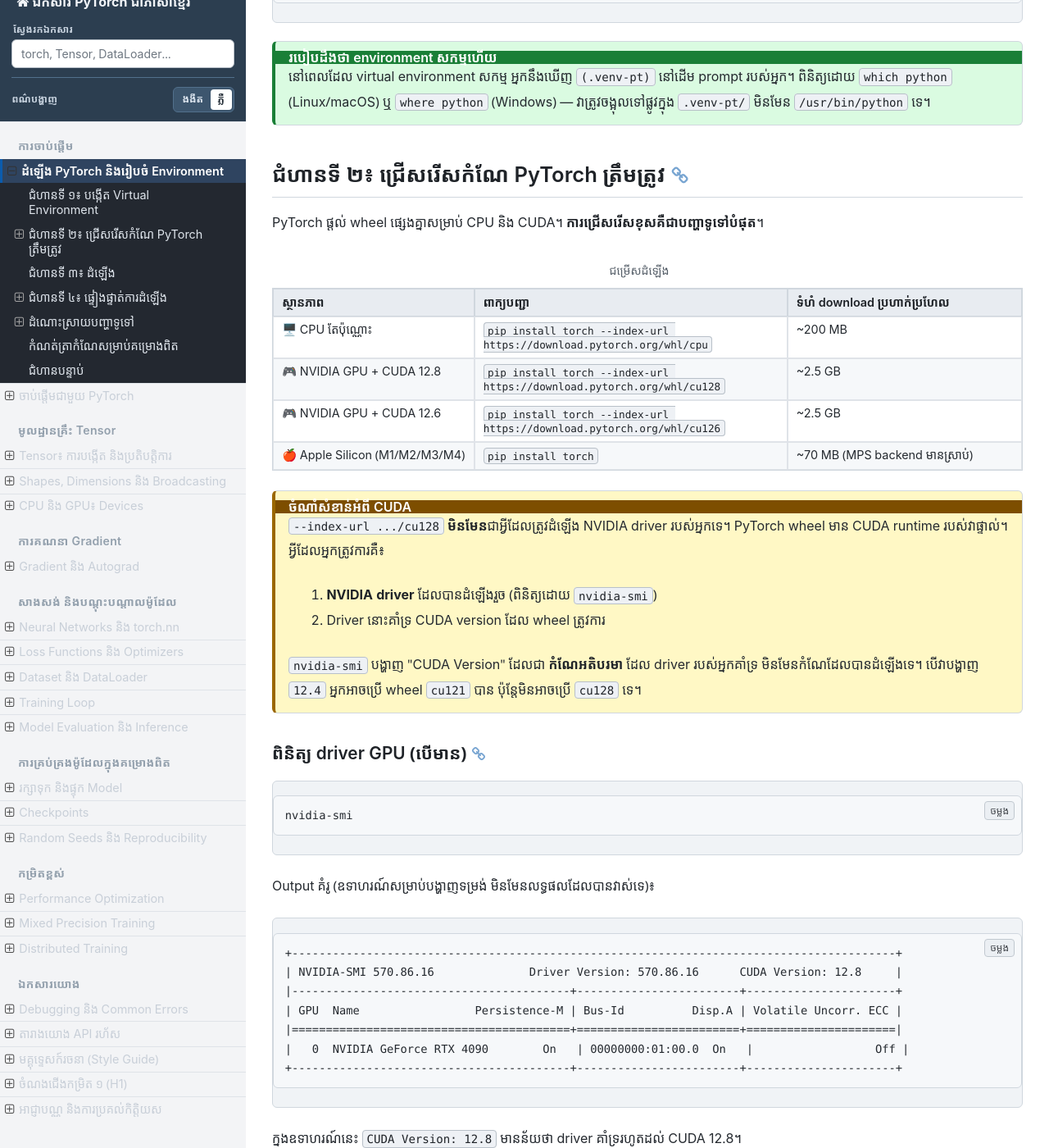
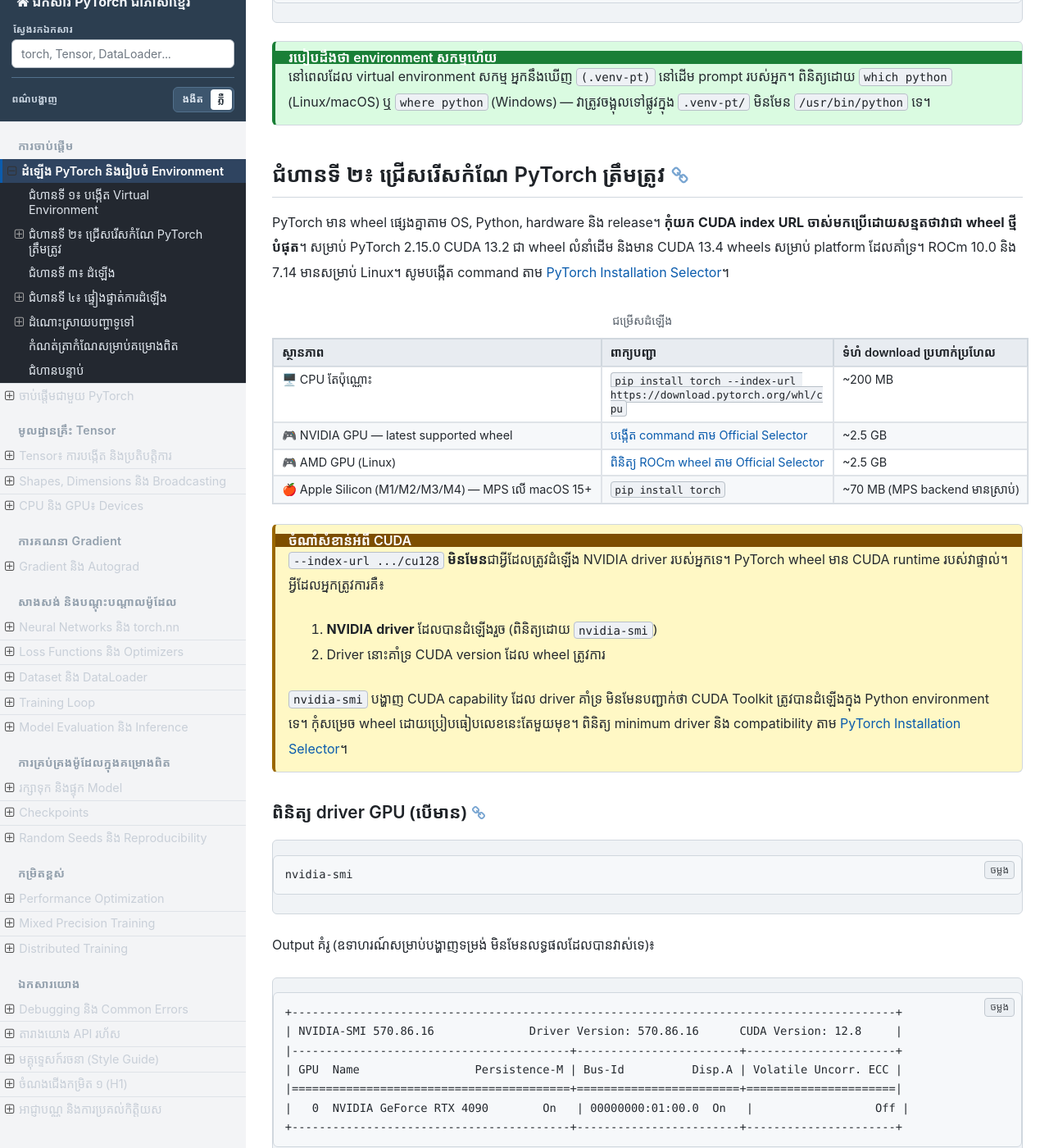
Before and after one commit to SeyhaLite/Pytorch-Documentation, a Sphinx documentation site: the page built from docs/source/installation.md, in a window 1280 px wide and 1400 px high, scrolled down 1367 px. Shown: the whole window at 82% size. Built offline with Sphinx 7.4.7 and the Read the Docs theme 3.1.0, drawn with Linux system fonts in a browser that asks for light colours; some web fonts are replaced; some of the changed text lies outside the part shown.

Commit message:
docs: correct installation guidance

````diff
--- a/docs/source/installation.md
+++ b/docs/source/installation.md
@@ -2,7 +2,7 @@
 
 ```{admonition} តម្រូវការ
 :class: note
-- **Python** 3.9 ឬខ្ពស់ជាង (ណែនាំ 3.11 ឬ 3.12)
+- **Python** 3.11 ឬខ្ពស់ជាង សម្រាប់ PyTorch 2.15។ PyTorch 2.14 ជាកំណែចុងក្រោយដែលគាំទ្រ Python 3.10។
 - **pip** ឬ **conda**
 - 🖥️ CPU គ្រប់គ្រាន់សម្រាប់រាល់មេរៀនក្នុងឯកសារនេះ។ GPU មានប្រយោជន៍តែសម្រាប់ {doc}`mixed-precision` និង {doc}`distributed-training` ប៉ុណ្ណោះ។
 ```
@@ -52,7 +52,7 @@
 
 ## ជំហានទី ២៖ ជ្រើសរើសកំណែ PyTorch ត្រឹមត្រូវ
 
-PyTorch ផ្ដល់ wheel ផ្សេងគ្នាសម្រាប់ CPU និង CUDA។ **ការជ្រើសរើសខុសគឺជាបញ្ហាទូទៅបំផុត**។
+PyTorch មាន wheel ផ្សេងគ្នាតាម OS, Python, hardware និង release។ **កុំយក CUDA index URL ចាស់មកប្រើដោយសន្មតថាវាជា wheel ថ្មីបំផុត**។ សម្រាប់ PyTorch 2.15.0 CUDA 13.2 ជា wheel លំនាំដើម និងមាន CUDA 13.4 wheels សម្រាប់ platform ដែលគាំទ្រ។ ROCm 10.0 និង 7.14 មានសម្រាប់ Linux។ សូមបង្កើត command តាម [PyTorch Installation Selector](https://pytorch.org/get-started/locally/)។
 
 ```{list-table} ជម្រើសដំឡើង
 :header-rows: 1
@@ -64,13 +64,13 @@
 * - 🖥️ CPU តែប៉ុណ្ណោះ
   - `pip install torch --index-url https://download.pytorch.org/whl/cpu`
   - ~200 MB
-* - 🎮 NVIDIA GPU + CUDA 12.8
-  - `pip install torch --index-url https://download.pytorch.org/whl/cu128`
+* - 🎮 NVIDIA GPU — latest supported wheel
+  - [បង្កើត command តាម Official Selector](https://pytorch.org/get-started/locally/)
   - ~2.5 GB
-* - 🎮 NVIDIA GPU + CUDA 12.6
-  - `pip install torch --index-url https://download.pytorch.org/whl/cu126`
+* - 🎮 AMD GPU (Linux)
+  - [ពិនិត្យ ROCm wheel តាម Official Selector](https://pytorch.org/get-started/locally/)
   - ~2.5 GB
-* - 🍎 Apple Silicon (M1/M2/M3/M4)
+* - 🍎 Apple Silicon (M1/M2/M3/M4) — MPS លើ macOS 15+
   - `pip install torch`
   - ~70 MB (MPS backend មានស្រាប់)
 ```
@@ -83,9 +83,7 @@
 1. **NVIDIA driver** ដែលបានដំឡើងរួច (ពិនិត្យដោយ `nvidia-smi`)
 2. Driver នោះគាំទ្រ CUDA version ដែល wheel ត្រូវការ
 
-`nvidia-smi` បង្ហាញ "CUDA Version" ដែលជា **កំណែអតិបរមា** ដែល driver របស់អ្នកគាំទ្រ
-មិនមែនកំណែដែលបានដំឡើងទេ។ បើវាបង្ហាញ `12.4` អ្នកអាចប្រើ wheel `cu121` បាន
-ប៉ុន្តែមិនអាចប្រើ `cu128` ទេ។
+`nvidia-smi` បង្ហាញ CUDA capability ដែល driver គាំទ្រ មិនមែនបញ្ជាក់ថា CUDA Toolkit ត្រូវបានដំឡើងក្នុង Python environment ទេ។ កុំសម្រេច wheel ដោយប្រៀបធៀបលេខនេះតែមួយមុខ។ ពិនិត្យ minimum driver និង compatibility តាម [PyTorch Installation Selector](https://pytorch.org/get-started/locally/)។
 ```
 
 ### ពិនិត្យ driver GPU (បើមាន)
@@ -136,7 +134,7 @@
 - **`torchaudio`** — សម្រាប់សំឡេង។
 
 ឯកសារនេះ **មិនពឹងលើ torchvision ឬ torchaudio ទេ** ដើម្បីឱ្យអ្នកអាចរៀន
-ដោយដំឡើងតិចបំផុត។ កំណែទាំងបីត្រូវតែត្រូវគ្នា (ឧ. torch 2.14 + torchvision 0.24)។
+ដោយដំឡើងតិចបំផុត។ កំណែត្រូវតែត្រូវនឹង compatibility matrix របស់ release នោះ។ ឧទាហរណ៍ PyTorch 2.14.1 ត្រូវនឹង torchvision 0.29.1; torchvision 0.29.2 ត្រូវបានប្រកាសថាអាចប្រើជាមួយ PyTorch 2.14 និងខ្ពស់ជាងនេះ។ សម្រាប់ការដំឡើងថ្មី សូមប្រើ command ពី Official Installation Selector។
 ```
 
 ## ជំហានទី ៤៖ ផ្ទៀងផ្ទាត់ការដំឡើង
````
